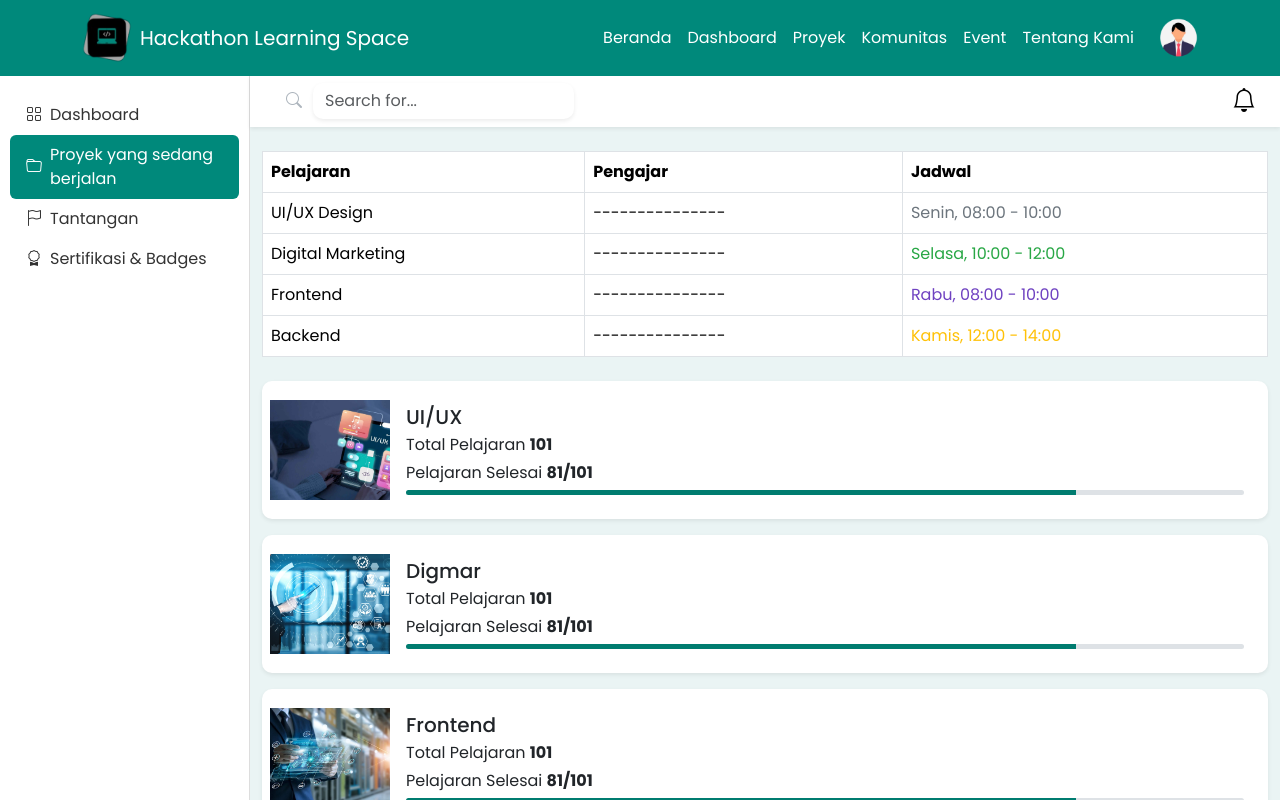
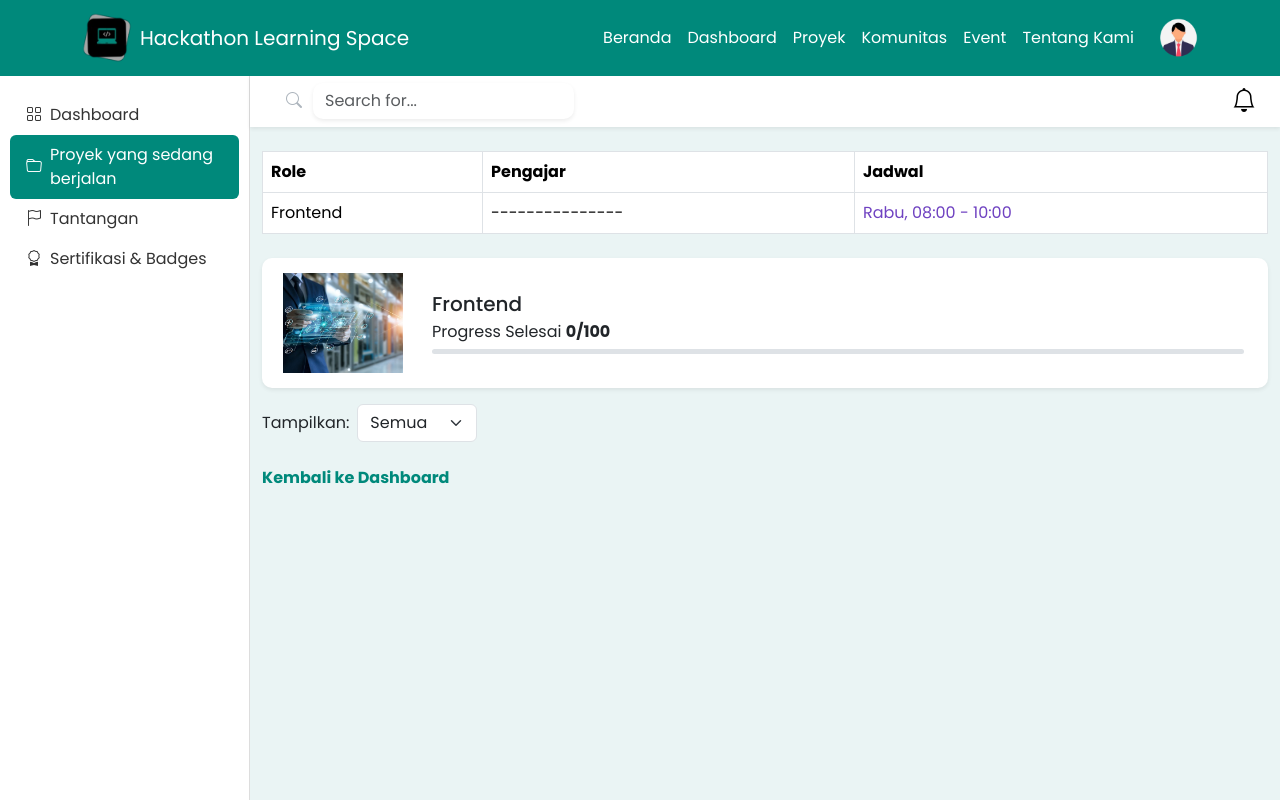
Before and after one commit to lluuvvii/hackathon_learning_space, a Next.js app: page /dashboard/projects in a window 1280 px wide. Shown: the top 800 px of the page. Built offline with nearby package versions, Linux system fonts and the light colour scheme.

Commit message:
update redirect

```diff
--- a/src/app/dashboard/projects/page.tsx
+++ b/src/app/dashboard/projects/page.tsx
@@ -1,30 +1,34 @@
+'use client'
+
 import React from 'react'
 import Sidebar from '../components/Sidebar'
 import Image from 'next/image';
 import Link from 'next/link';
 import Navbar from '../components/Navbar';
+import { useRouter } from 'next/navigation';
 
 function page() {
+  const router = useRouter()
   const projects = [
-    {
-      title: 'UI/UX',
-      totalLessons: 101,
-      completedLessons: 81,
-      completionPercentage: '80%',
-      image: '/img/projects/bg_uiux.jpg',
-    },
-    {
-      title: 'Digmar',
-      totalLessons: 101,
-      completedLessons: 81,
-      completionPercentage: '80%',
-      image: '/img/projects/bg_product_manager.jpg',
-    },
+    // {
+    //   title: 'UI/UX',
+    //   totalLessons: 101,
+    //   completedLessons: 81,
+    //   completionPercentage: '80%',
+    //   image: '/img/projects/bg_uiux.jpg',
+    // },
+    // {
+    //   title: 'Digmar',
+    //   totalLessons: 101,
+    //   completedLessons: 81,
+    //   completionPercentage: '80%',
+    //   image: '/img/projects/bg_product_manager.jpg',
+    // },
     {
       title: 'Frontend',
-      totalLessons: 101,
-      completedLessons: 81,
-      completionPercentage: '80%',
+      totalLessons: 100,
+      completedLessons: 0,
+      completionPercentage: '0%',
       image: '/img/projects/bg_developer.jpg',
     },
   ];
@@ -42,32 +46,32 @@ function page() {
             <table className='table table-bordered' style={{ backgroundColor: '#e0f4f3' }}>
               <thead>
                 <tr>
-                  <th>Pelajaran</th>
+                  <th>Role</th>
                   <th>Pengajar</th>
                   <th>Jadwal</th>
                 </tr>
               </thead>
               <tbody>
-                <tr>
+                {/* <tr>
                   <td>UI/UX Design</td>
                   <td>---------------</td>
                   <td style={{ color: '#6c757d' }}>Senin, 08:00 - 10:00</td>
-                </tr>
-                <tr>
+                </tr> */}
+                {/* <tr>
                   <td>Digital Marketing</td>
                   <td>---------------</td>
                   <td style={{ color: '#28a745' }}>Selasa, 10:00 - 12:00</td>
-                </tr>
+                </tr> */}
                 <tr>
                   <td>Frontend</td>
                   <td>---------------</td>
                   <td style={{ color: '#6f42c1' }}>Rabu, 08:00 - 10:00</td>
                 </tr>
-                <tr>
+                {/* <tr>
                   <td>Backend</td>
                   <td>---------------</td>
                   <td style={{ color: '#ffc107' }}>Kamis, 12:00 - 14:00</td>
-                </tr>
+                </tr> */}
               </tbody>
             </table>
           </div>
@@ -84,6 +88,7 @@ function page() {
                   overflow: 'hidden',
                 }}
               >
+                <button className='btn' onClick={() => router.push('/dashboard/projects/1')}>
                   {/* Project Image */}
                   <div style={{ position: 'relative', width: '120px', height: '100px' }}>
                     <Image
@@ -93,15 +98,15 @@ function page() {
                       objectFit='cover'
                     />
                   </div>
-
+                </button>
                 {/* Project Info */}
                 <div className='flex-grow-1 p-3'>
                   <h5 className='mb-1'>{project.title}</h5>
+                  {/* <p className='mb-1'>
+                    Total Pelajaran <b>{project.totalLessons}</b>
+                  </p> */}
                   <p className='mb-1'>
-                    Total Pelajaran <b>{project.totalLessons}</b>
-                  </p>
-                  <p className='mb-1'>
-                    Pelajaran Selesai <b>{project.completedLessons}/{project.totalLessons}</b>
+                    Progress Selesai <b>{project.completedLessons}/{project.totalLessons}</b>
                   </p>
                   <div
                     className='progress'
--- a/src/app/projects/page.tsx
+++ b/src/app/projects/page.tsx
@@ -15,6 +15,7 @@ interface ProjectCardProps {
 }
 
 const ProjectCard: React.FC<ProjectCardProps> = ({ title, description, imageSrc, altText, onStart }) => {
+  const router = useRouter()
   return (
     <div
       className='card h-100'
@@ -60,7 +61,10 @@ const ProjectCard: React.FC<ProjectCardProps> = ({ title, description, imageSrc,
             style={{
               border: 'none'
             }}
-            onClick={() => alert('Project ditambahkan ke bookmark!')} // Tambahkan logika bookmark di sini
+            onClick={() => {
+              alert('Project ditambahkan ke bookmark!')
+              router.push('/dashboard/projects')
+            }} // Tambahkan logika bookmark di sini
           >
             <FaBookmark size={18} style={{ verticalAlign: 'middle' }} />
           </button>
```
Lines whose indentation alone changed are shown as unchanged.
